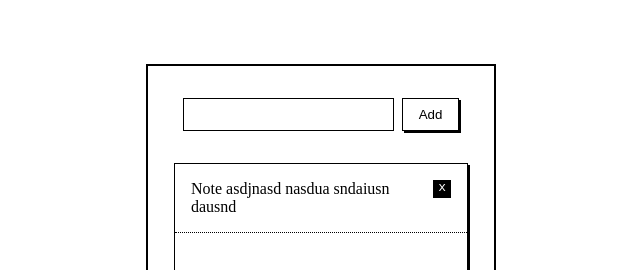
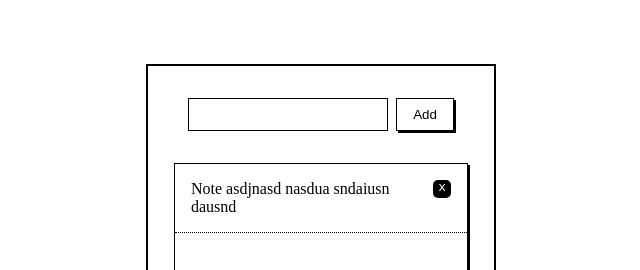
Before and after one commit to franciscochiarino/notes, a plain HTML site: page index.html in a window 1280 px wide. Shown: the top 270 px of the page, 319-959 px from the left. Drawn offline with Linux system fonts and the light colour scheme.

Commit message:
Styled span and input text

```diff
--- a/style.css
+++ b/style.css
@@ -44,6 +44,7 @@ form {
 input[type="text"] {
     margin-right: 0.5rem;
     padding: 0 1rem;
+    width: 200px;
 }
 
 #task-section {
@@ -68,6 +69,7 @@ span {
     color: #fff;
     width: 18px;
     height: 18px;
+    border-radius: 5px;
 }
 
 p {
```
